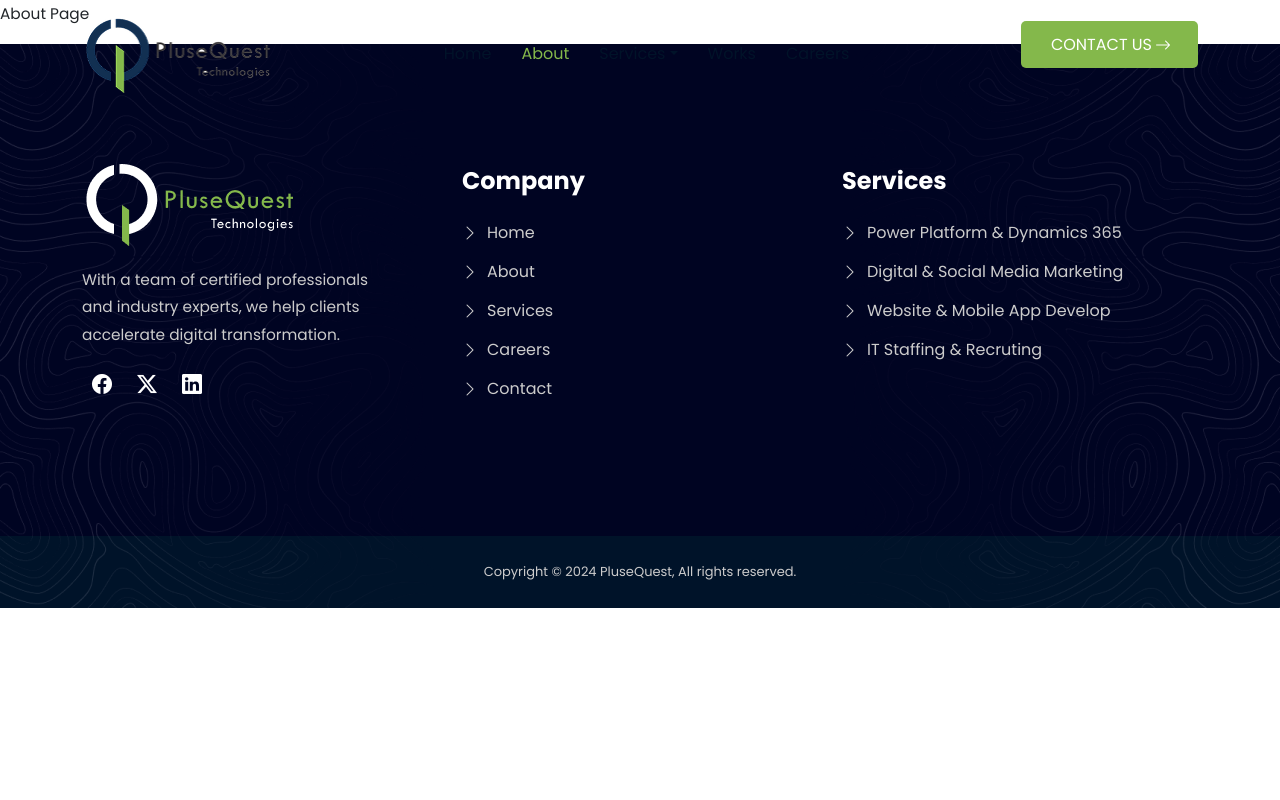
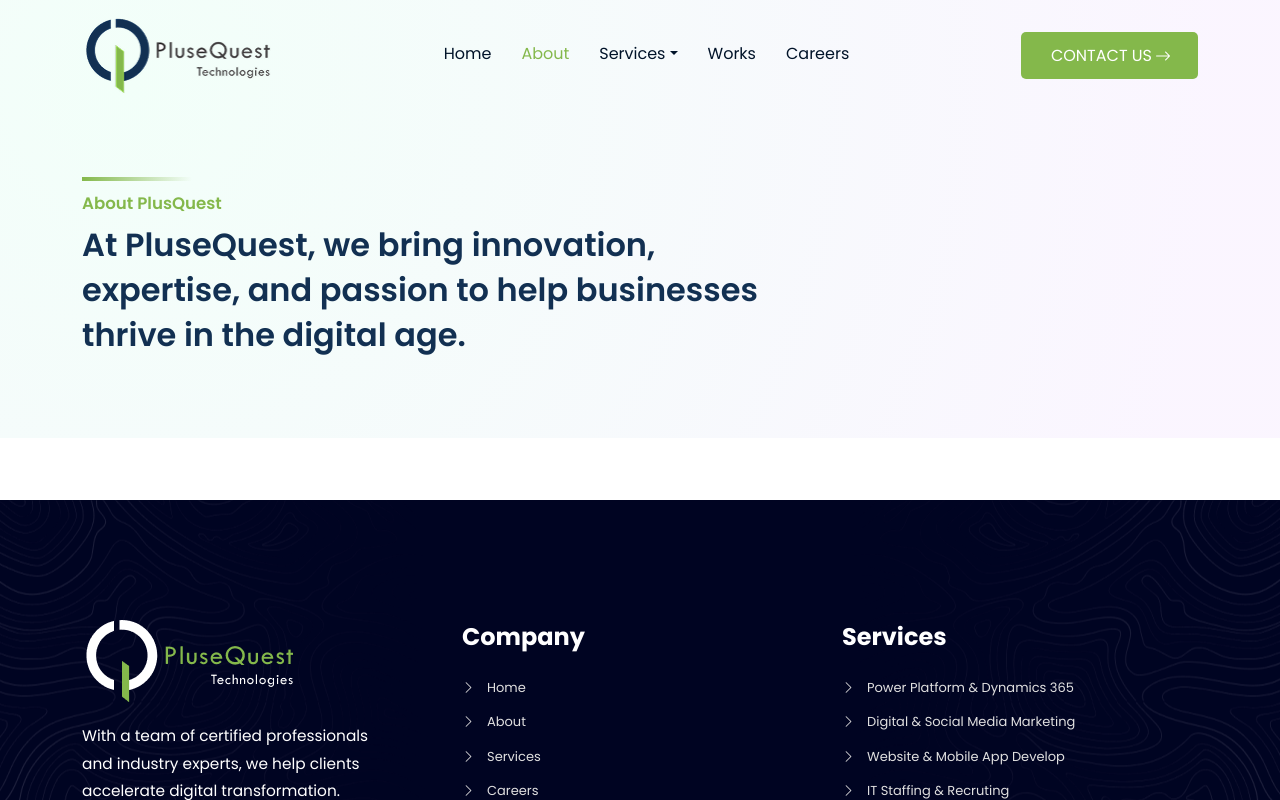
Before and after one commit to praveengupthanandipati/plusquest, a React (Vite) app: page /About in a window 1280 px wide. Shown: the top 800 px of the page. Built offline with nearby package versions, Linux system fonts and the light colour scheme.

Commit message:
commit pages

```diff
--- a/src/components/Header.jsx
+++ b/src/components/Header.jsx
@@ -104,23 +104,23 @@
                 <ul className="dropdown-menu">
                   <li>
                     <Link className={`dropdown-item ${isActive("/services/UIUXDesign")}`} to="/services/UIUXDesign">
-                      UX/UI Designs
+                      Power Platform & Dynamics 365 CE Resources
                     </Link>
                   </li>
                   <li>
-                  <Link className={`dropdown-item ${isActive("/services/WebDevelopment")}`} to="/services/WebDevelopment">
-                      Web Development
+                    <Link className={`dropdown-item ${isActive("/services/WebDevelopment")}`} to="/services/WebDevelopment">
+                      Digital & Social Media Marketing
                     </Link>
                   </li>
                   <li>
-                  <Link className={`dropdown-item ${isActive("/services/MobileDevelopment")}`} to="/services/MobileDevelopment">
-                      Mobile Development
+                    <Link className={`dropdown-item ${isActive("/services/MobileDevelopment")}`} to="/services/MobileDevelopment">
+                      Website & Mobile App Development
                     </Link>
                   </li>
                   <li>
                   <Link className={`dropdown-item ${isActive("/services/DigitalMarketing")}`} to="/services/DigitalMarketing">
-                      Digital Marketing
-                    </Link>
+                      Staffing & Recruting
+                  </Link>
                   </li>
                 </ul>
               </li>
@@ -135,7 +135,7 @@
                 </Link>
               </li>
             </ul>
-            <ul className="navbar-nav justify-content-end flex-grow-1">
+            <ul className="navbar-nav justify-content-end flex-grow-1 align-self-center">
               <li>
                 <Link className="btn-green text-white" to="">
                   <span className="text-uppercase"> Contact us</span>
--- a/src/pages/About.jsx
+++ b/src/pages/About.jsx
@@ -2,9 +2,19 @@
 
 const About = () => {
   return (
-    <div>
-       <p>About Page</p>
-    </div>
+    <main className="Subpage">
+       <section className="subpageHeader">
+          <div className="container">
+              <div className="row">
+                  <div class="col-md-8">
+                    <h5 class="pb-2 text-primary-color font-semibold">About PlusQuest</h5>
+                      <h1 class="subpageHeaderTitle font-semibold text-secondary-color">At PluseQuest, we bring innovation, expertise, and passion to help businesses thrive in the digital age.</h1>
+                  </div>
+              </div>
+          </div>
+       </section>
+       <section className="subpageContent"></section>
+    </main>
   )
 }
 
--- a/src/styles/App.scss
+++ b/src/styles/App.scss
@@ -303,3 +303,31 @@
   }
  }
 }
+
+.Subpage{
+  min-height: 500px;
+
+
+  .subpageHeader{
+    background-image: radial-gradient( circle farthest-corner at 10% 20%,  rgba(128, 255, 196, 0.1) 0%, rgba(213, 162, 255, 0.1) 90% );
+    padding-top:12rem;
+    padding-bottom:5rem;
+    h1{
+      font-size:clamp(1.5rem, 2.5vw, 2.5rem);
+    }
+    h5{
+      position:relative;
+      font-size:clamp(1rem, 1.3vw, 1.3rem);
+
+      &:before{
+        content:'';
+        position: absolute;
+        top:-15px;
+        left:0;
+        width:110px;
+        height: 4px;
+        background: linear-gradient(90deg, #84B84B 0%, rgba(133, 255, 0, 0.00) 100%);
+      }
+    }
+  }
+}
--- a/src/styles/_footer.scss
+++ b/src/styles/_footer.scss
@@ -1,4 +1,5 @@
 @use "sass:map";
+@use "sass:color";
 @use "variables" as v;
 @use "mixins" as m;
 
@@ -6,29 +7,31 @@
     background:#000422 url(../assets/images/blob-footer.png)no-repeat center center;
     min-height: 250px;
     position:relative;
-    color:lighten(map.get(v.$colors, label-color), 20%);
+    color: color.scale(map.get(v.$colors, text-white), $lightness: 80%);
+    font-size:13px;
 
+    p{
+        font-size:13px;
+    }
+
+    &:before, &:after{
+        content:'';
+        position:absolute;
+        top:0;
+        width:467px;
+        height:100%;
+        bottom:0;
+        transform: rotate(180deg);
+    }
 
     &:before{
-        content:'';
         background:url(../assets/images/pattern-footer01.png)no-repeat 0 0;
-        position:absolute;
-        top:0;
         left:0;
-        width:467px;
-        height:100%;
-        transform: rotate(180deg);
     }
+
     &:after{
-        content:'';
         background:url(../assets/images/pattern-footer02.png)no-repeat 0 0;
-        position:absolute;
-        top:0;
         right:0;
-        bottom:0;
-        width:467px;
-        height:100%;
-        transform: rotate(180deg);
     }
     .moveTop{
         position: fixed;
@@ -85,10 +88,12 @@
         li{
             padding-bottom:15px;
             a{
-                color:lighten(map.get(v.$colors, label-color), 20%);
+                // color:lighten(map.get(v.$colors, label-color), 20%);
+                color:color.scale(map.get(v.$colors, label-color), $lightness: 70%);
                 @include m.transition(all, 0.3s, ease);
                 position:relative;
                 padding-left:25px;
+                font-weight: map.get(v.$font-weights, regular);
 
                 &:before{
                     content:"\F285";
@@ -112,5 +117,4 @@
             font-size:13px;
         }
     }
-
 }
```
